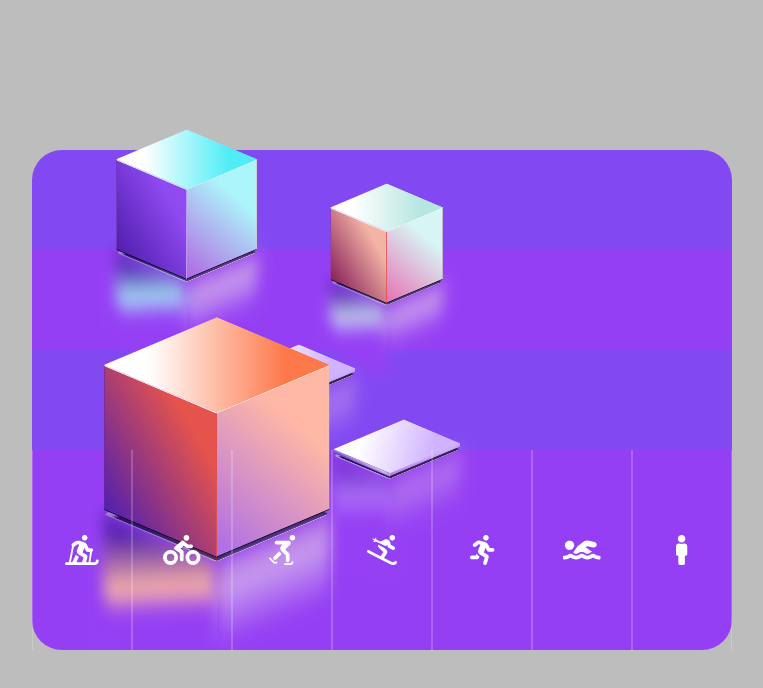
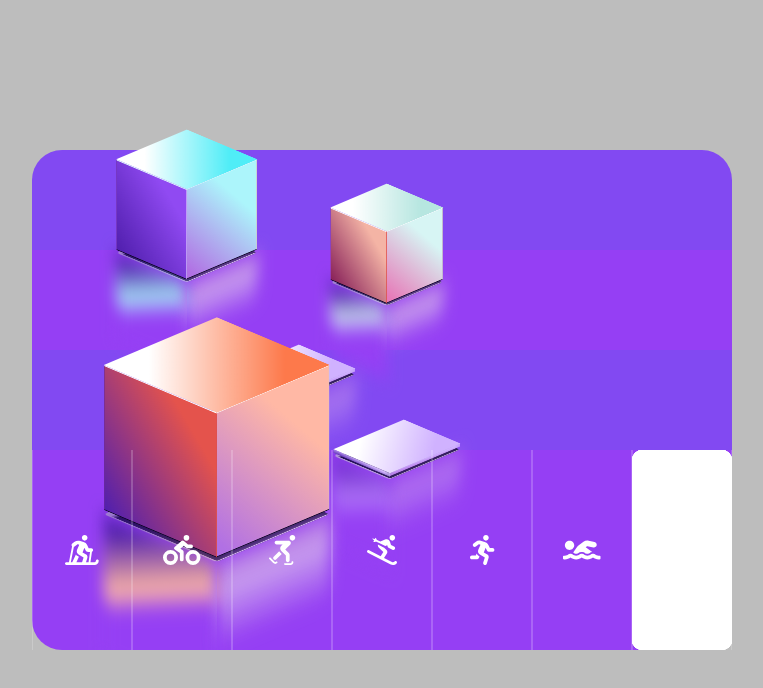
Before and after one commit to marianban/slick-ui-demos, a React (Create React App) app in the folder health-check/: page / in a window 1280 px wide. Shown: the top 688 px of the page, without its empty margins (258-1021 px from the left). Built offline with nearby package versions, Linux system fonts and the light colour scheme.

Commit message:
menu animation

```diff
--- a/health-check/src/Menu.js
+++ b/health-check/src/Menu.js
@@ -14,26 +14,34 @@ export const Menu = props => {
   ]);
   const menu = useRef();
   const selectItem = index => {
-    console.log(index);
-    console.log(items.slice(0, index));
     setItems(items => [...items, ...items.slice(0, index)]);
   };
 
   useEffect(() => {
-    /*
-    const newItems = items.length - 7;
-    if (newItems) {
-      const shiftBy = newItems - 7;
-      if (shiftBy) {
-        menu.current.style.transform = `translateX(calc(var(--item-width) * ${shiftBy}))`;
+    if (items.length !== 7) {
+      const shiftBy = items.length - 7;
+      const slideTiming = {
+        duration: 500,
+        easing: 'ease-in-out'
+      };
+      const slideAnimation = [
+        { transform: 'translateX(0)' },
+        {
+          transform: `translateX(calc(var(--item-width) * ${shiftBy}))`
         }
+      ];
+      const animation = menu.current.animate(slideAnimation, slideTiming);
+
+      animation.onfinish = function() {
+        setItems(items.slice(shiftBy));
+      };
     }
-    */
   }, [items]);
 
   return (
     <menu className="menu" ref={menu}>
       {items.map((item, i) => (
+        <>
           <li
             className="menu-item"
             key={`${item.className}-${i}`}
@@ -41,6 +49,8 @@ export const Menu = props => {
           >
             <li className={item.className}></li>
           </li>
+          <li className="menu-item-active"></li>
+        </>
       ))}
     </menu>
   );
--- a/health-check/src/Menu.scss
+++ b/health-check/src/Menu.scss
@@ -12,7 +12,7 @@
   font-size: 3rem;
   flex-shrink: 0;
   direction: rtl;
-  transition: transform 500ms ease-out;
+  // transition: transform 500ms ease-out;
   // transform: translateX(calc(var(--item-width) * -7));
   &-item {
     display: flex;
@@ -26,13 +26,14 @@
 
     &-active {
       height: 100%;
-      width: 100%;
+      width: var(--item-width);
       background-color: #fff;
       color: #803eef;
       border-radius: 1rem;
       display: flex;
       align-items: center;
       justify-content: center;
+      position: absolute;
     }
   }
 }
```
Lines whose indentation alone changed are shown as unchanged.
